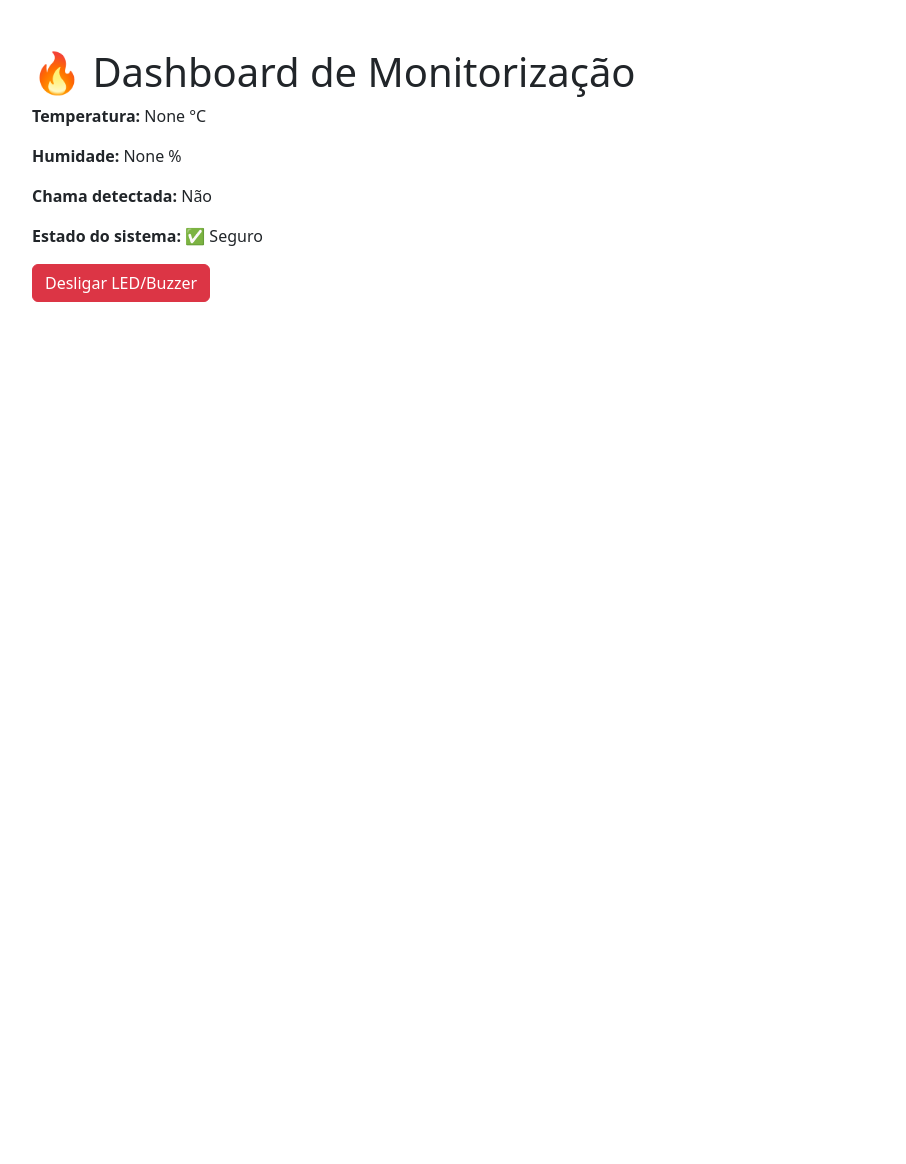
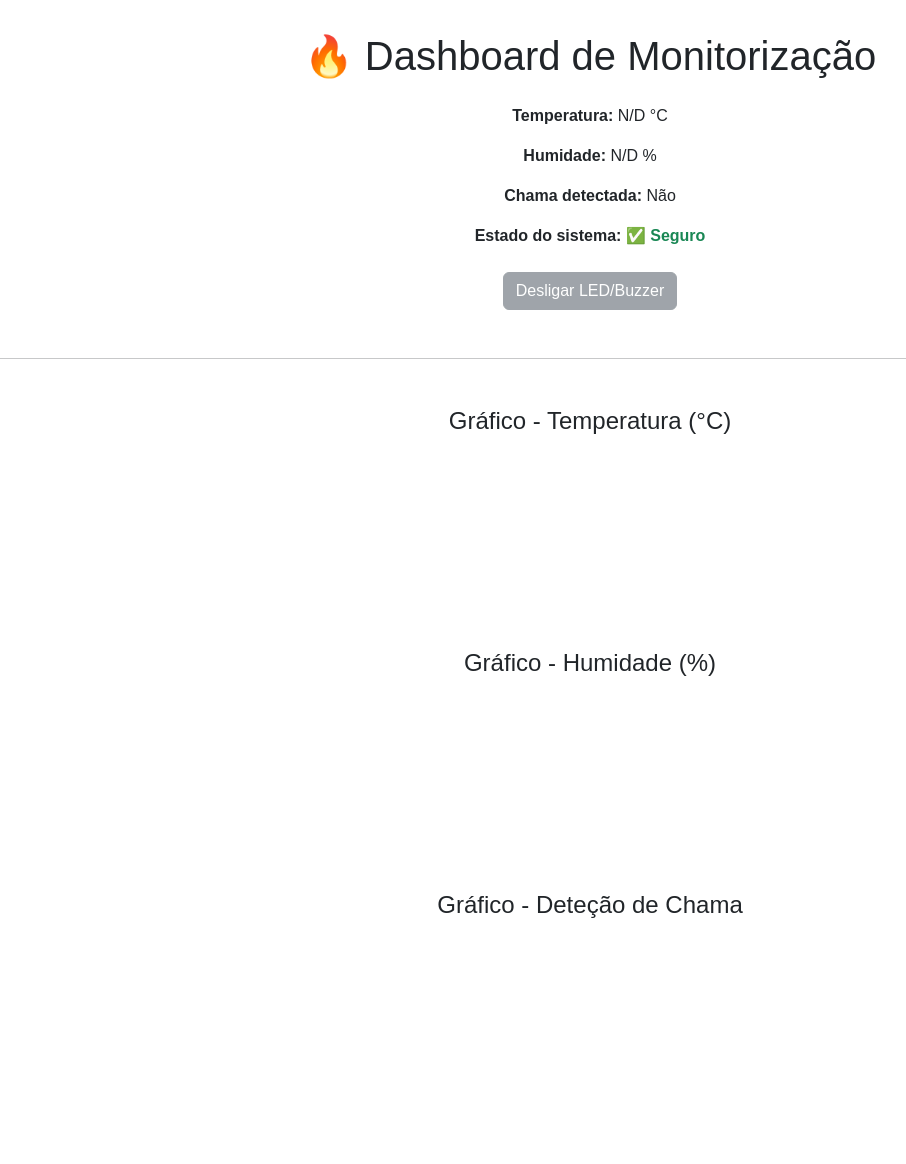
Before and after one commit to itscristianee/IOT_PROJECT, a Flask app: page / in a window 1280 px wide. Shown: the whole page, without its empty margins (50-956 px from the left). Before the commit the page ends 302 px from the top, so only its background shows below. Run offline with Flask 3, Linux system fonts and the light colour scheme; a map, chart or similar area stays blank.

Commit message:
Ajuste css

```diff
--- a/templates/index.html
+++ b/templates/index.html
@@ -3,29 +3,112 @@
 <head>
   <meta charset="UTF-8">
   <title>Dashboard IoT - Incêndios</title>
+  <meta name="viewport" content="width=device-width, initial-scale=1">
   <link href="https://cdn.jsdelivr.net/npm/bootstrap@5.3.0/dist/css/bootstrap.min.css" rel="stylesheet">
+  <script src="https://cdn.jsdelivr.net/npm/chart.js"></script>
+  <style>
+    body {
+      font-family: Arial, sans-serif;
+      text-align: center;
+      padding: 2rem;
+    }
+    .chart-container {
+      max-width: 600px;
+      margin: auto;
+    }
+  </style>
 </head>
-<body class="container mt-5">
-  <h1>🔥 Dashboard de Monitorização</h1>
-  <p><strong>Temperatura:</strong> {{ estado.temperatura }} °C</p>
-  <p><strong>Humidade:</strong> {{ estado.humidade }} %</p>
-  <p><strong>Chama detectada:</strong> {{ 'Sim' if estado.chama else 'Não' }}</p>
-  <p><strong>Estado do sistema:</strong> {{ '🚨 ALERTA' if estado.alerta else '✅ Seguro' }}</p>
+<body>
+  <h1 class="mb-4">🔥 Dashboard de Monitorização</h1>
 
-  <form action="/comando" method="post" onsubmit="enviarComando(event)">
-    <button type="submit" class="btn btn-danger">Desligar LED/Buzzer</button>
+  <div class="mb-4">
+    <p><strong>Temperatura:</strong> {{ estado.temperatura if estado.temperatura is not none else 'N/D' }} °C</p>
+    <p><strong>Humidade:</strong> {{ estado.humidade if estado.humidade is not none else 'N/D' }} %</p>
+    <p><strong>Chama detectada:</strong> {{ 'Sim' if estado.chama else 'Não' }}</p>
+    <p>
+      <strong>Estado do sistema:</strong>
+      {% if estado.alerta %}
+        <span class="text-danger fw-bold">🚨 ALERTA</span>
+      {% else %}
+        <span class="text-success fw-bold">✅ Seguro</span>
+      {% endif %}
+    </p>
+  </div>
+
+  <form id="comandoForm" onsubmit="enviarComando(event)">
+    <button
+      type="submit"
+      class="btn {% if estado.alerta %}btn-danger{% else %}btn-secondary{% endif %}"
+      {% if not estado.alerta %}disabled{% endif %}>
+      Desligar LED/Buzzer
+    </button>
   </form>
+
+  <hr class="my-5">
+
+  <div class="chart-container mb-5">
+    <h4>Gráfico - Temperatura (°C)</h4>
+    <canvas id="chartTemperatura"></canvas>
+  </div>
+
+  <div class="chart-container mb-5">
+    <h4>Gráfico - Humidade (%)</h4>
+    <canvas id="chartHumidade"></canvas>
+  </div>
+
+  <div class="chart-container mb-5">
+    <h4>Gráfico - Deteção de Chama</h4>
+    <canvas id="chartChama"></canvas>
+  </div>
 
   <script>
     async function enviarComando(e) {
       e.preventDefault();
       await fetch("/comando", {
         method: "POST",
-        headers: {"Content-Type": "application/json"},
-        body: JSON.stringify({led: false, buzzer: false})
+        headers: { "Content-Type": "application/json" },
+        body: JSON.stringify({ led: false, buzzer: false })
       });
       location.reload();
     }
+
+    // ⚠️ Simula dados históricos - Substitua por dados reais da API Flask se desejar
+    const dadosHistoricos = {
+      temperatura: [28, 29, 30, 31, 29, 28, {{ estado.temperatura|default(28) }}],
+      humidade: [45, 47, 50, 48, 49, 46, {{ estado.humidade|default(50) }}],
+      chama: [0, 0, 0, 1, 1, 0, {{ 1 if estado.chama else 0 }}]
+    };
+
+    const labels = ["-6", "-5", "-4", "-3", "-2", "-1", "Atual"];
+
+    const criarGrafico = (id, label, dados, cor) => {
+      new Chart(document.getElementById(id), {
+        type: 'line',
+        data: {
+          labels: labels,
+          datasets: [{
+            label: label,
+            data: dados,
+            borderColor: cor,
+            backgroundColor: cor + '33',
+            fill: true,
+            tension: 0.3
+          }]
+        },
+        options: {
+          responsive: true,
+          scales: {
+            y: {
+              beginAtZero: true
+            }
+          }
+        }
+      });
+    };
+
+    criarGrafico('chartTemperatura', 'Temperatura (°C)', dadosHistoricos.temperatura, 'red');
+    criarGrafico('chartHumidade', 'Humidade (%)', dadosHistoricos.humidade, 'blue');
+    criarGrafico('chartChama', 'Deteção de Chama', dadosHistoricos.chama, 'orange');
   </script>
 </body>
 </html>
```
Also changed, not shown: 1 other file.
